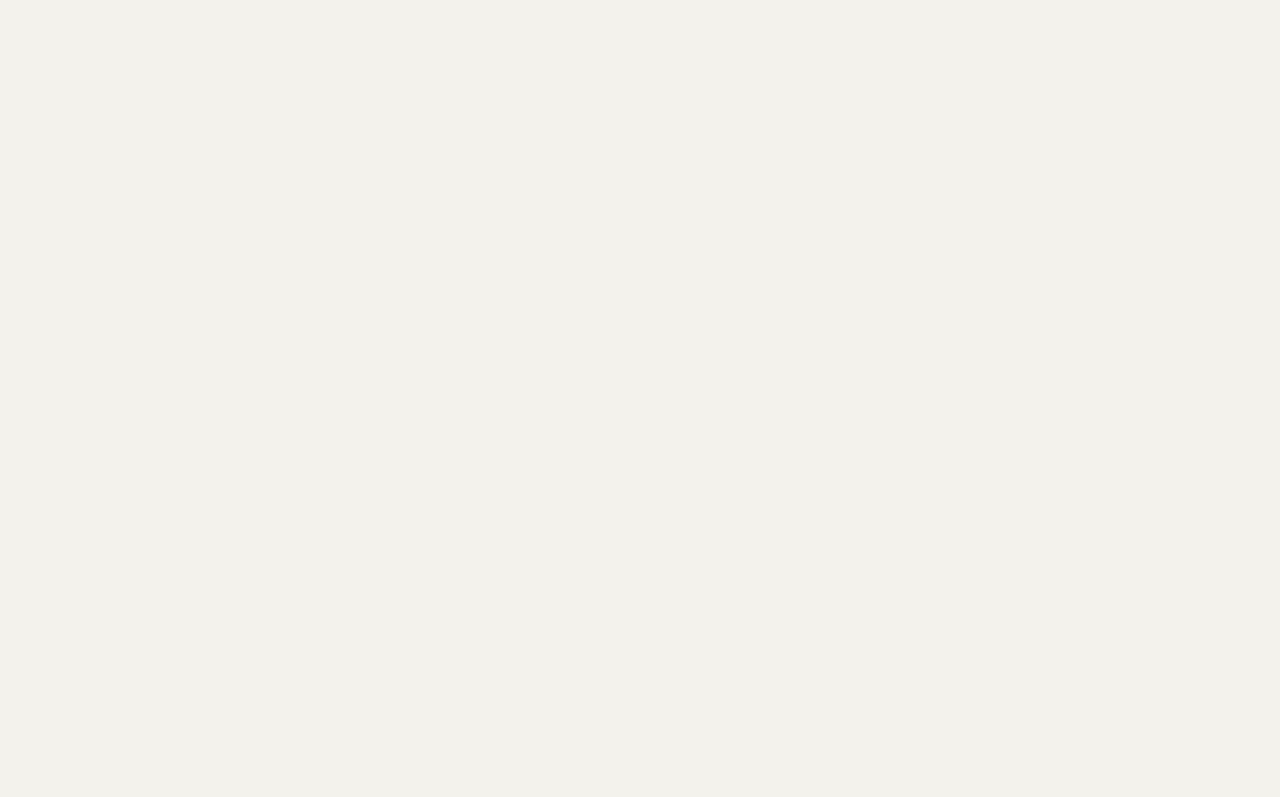
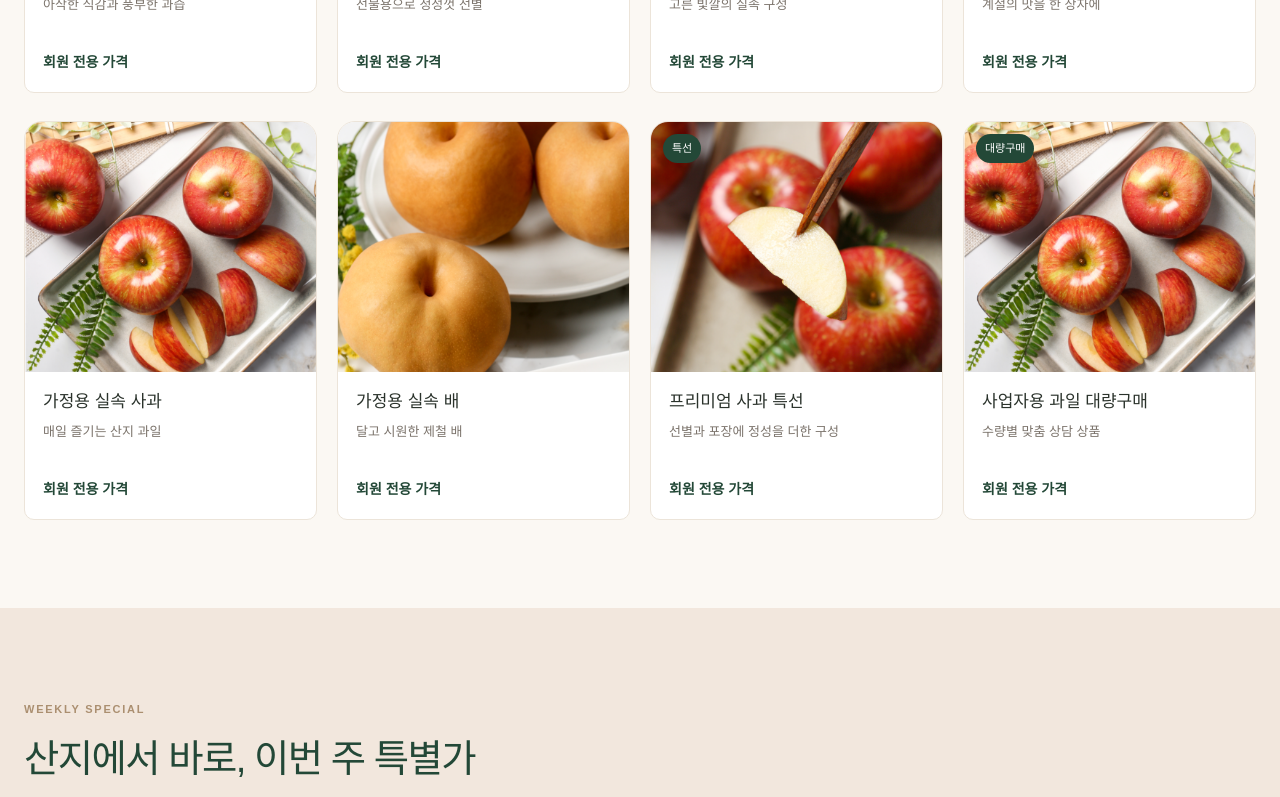
Before and after one commit to dldhkddl/nature, a Next.js app: page /pureubon-preview in a window 1280 px wide. Shown: the part 1200-1997 px from the top of the page. Before the commit the page ends 800 px from the top, so only its background shows below. Built offline with nearby package versions, Linux system fonts and the light colour scheme.

Commit message:
feat: add Pureubon produce sections

```diff
--- /dev/null
+++ b/app/pureubon-preview/_components/ProductCard.tsx
@@ -0,0 +1,26 @@
+import type { ProductPreview } from "../content";
+import styles from "../preview.module.css";
+
+export function ProductCard({ product }: { product: ProductPreview }) {
+  return (
+    <article
+      className={styles.productCard}
+      data-preview-product={product.id}
+    >
+      <a
+        href={`#product-${product.id}`}
+        aria-label={`${product.name} 상세 보기`}
+      >
+        <div className={styles.productImage}>
+          <img src={product.image} alt="" />
+          {product.badge ? <span>{product.badge}</span> : null}
+        </div>
+        <div className={styles.productBody}>
+          <h3>{product.name}</h3>
+          <p>{product.description}</p>
+          <strong>{product.priceLabel}</strong>
+        </div>
+      </a>
+    </article>
+  );
+}
--- /dev/null
+++ b/app/pureubon-preview/_components/ProductSection.tsx
@@ -0,0 +1,41 @@
+import type { ProductPreview } from "../content";
+import styles from "../preview.module.css";
+import { ProductCard } from "./ProductCard";
+
+type ProductSectionProps = {
+  id: string;
+  eyebrow: string;
+  title: string;
+  description: string;
+  products: readonly ProductPreview[];
+  tone?: "default" | "beige";
+};
+
+export function ProductSection({
+  id,
+  eyebrow,
+  title,
+  description,
+  products,
+  tone = "default",
+}: ProductSectionProps) {
+  return (
+    <section
+      id={id}
+      className={`${styles.productSection} ${
+        tone === "beige" ? styles.beigeSection : ""
+      }`}
+    >
+      <div className={styles.sectionHeading}>
+        <span>{eyebrow}</span>
+        <h2>{title}</h2>
+        <p>{description}</p>
+      </div>
+      <div className={styles.productGrid}>
+        {products.map((item) => (
+          <ProductCard key={item.id} product={item} />
+        ))}
+      </div>
+    </section>
+  );
+}
--- a/app/pureubon-preview/content.ts
+++ b/app/pureubon-preview/content.ts
@@ -39,3 +39,135 @@ export const quickLinks: QuickLink[] = [
     href: "#customer-center",
   },
 ];
+
+export type ProductPreview = {
+  id: string;
+  name: string;
+  description: string;
+  priceLabel: "회원 전용 가격";
+  image: string;
+  badge?: string;
+};
+
+const product = (
+  id: string,
+  name: string,
+  description: string,
+  image: string,
+  badge?: string,
+): ProductPreview => ({
+  id,
+  name,
+  description,
+  image,
+  badge,
+  priceLabel: "회원 전용 가격",
+});
+
+export const featuredProducts: ProductPreview[] = [
+  product(
+    "apple-3kg",
+    "산지직송 햇사과 3kg",
+    "아삭한 식감과 풍부한 과즙",
+    "/samples/apple-main.png",
+    "인기",
+  ),
+  product(
+    "pear-5kg",
+    "프리미엄 신고배 5kg",
+    "선물용으로 정성껏 선별",
+    "/samples/pear-main.png",
+    "추천",
+  ),
+  product(
+    "apple-gift",
+    "사과 선물세트",
+    "고른 빛깔의 실속 구성",
+    "/samples/apple-cut.png",
+  ),
+  product(
+    "season-box",
+    "제철 과일 혼합상자",
+    "계절의 맛을 한 상자에",
+    "/samples/pear-main.png",
+    "제철",
+  ),
+  product(
+    "apple-family",
+    "가정용 실속 사과",
+    "매일 즐기는 산지 과일",
+    "/samples/apple-main.png",
+  ),
+  product(
+    "pear-family",
+    "가정용 실속 배",
+    "달고 시원한 제철 배",
+    "/samples/pear-main.png",
+  ),
+  product(
+    "apple-premium",
+    "프리미엄 사과 특선",
+    "선별과 포장에 정성을 더한 구성",
+    "/samples/apple-cut.png",
+    "특선",
+  ),
+  product(
+    "fruit-bulk",
+    "사업자용 과일 대량구매",
+    "수량별 맞춤 상담 상품",
+    "/samples/apple-main.png",
+    "대량구매",
+  ),
+];
+
+export const dealProducts: ProductPreview[] = [
+  product(
+    "deal-apple",
+    "이번 주 사과 특가",
+    "산지 물량 한정 구성",
+    "/samples/apple-main.png",
+    "특가",
+  ),
+  product(
+    "deal-pear",
+    "이번 주 배 특가",
+    "신선 출고 한정 수량",
+    "/samples/pear-main.png",
+    "특가",
+  ),
+  product(
+    "deal-gift",
+    "제철 선물상자",
+    "감사의 마음을 담은 포장",
+    "/samples/apple-cut.png",
+    "제철",
+  ),
+  product(
+    "deal-bulk",
+    "농산물 대량구매 기획",
+    "사업자 회원 전용 상담",
+    "/samples/pear-main.png",
+    "기획",
+  ),
+];
+
+export const farmGroups = [
+  {
+    id: "season-fruit",
+    title: "제철 과일",
+    description: "가장 맛있는 때에 선별한 산지 과일",
+    products: featuredProducts.slice(0, 3),
+  },
+  {
+    id: "farm-specialties",
+    title: "채소·특산물",
+    description: "산지의 개성을 담은 믿을 수 있는 채소와 특산물",
+    products: featuredProducts.slice(3, 6),
+  },
+  {
+    id: "gift-sets",
+    title: "선물세트",
+    description: "받는 분의 마음까지 생각한 정성 포장",
+    products: featuredProducts.slice(5, 8),
+  },
+] as const;
--- a/app/pureubon-preview/page.tsx
+++ b/app/pureubon-preview/page.tsx
@@ -1,5 +1,12 @@
+import { ProductCard } from "./_components/ProductCard";
+import { ProductSection } from "./_components/ProductSection";
 import { SiteHeader } from "./_components/SiteHeader";
-import { quickLinks } from "./content";
+import {
+  dealProducts,
+  farmGroups,
+  featuredProducts,
+  quickLinks,
+} from "./content";
 import styles from "./preview.module.css";
 
 export default function PureubonPreviewPage() {
@@ -39,6 +46,68 @@ export default function PureubonPreviewPage() {
             </a>
           ))}
         </section>
+
+        <div data-cafe24-slot="featured-products">
+          <ProductSection
+            id="all-products"
+            eyebrow="BEST PRODUCTS"
+            title="지금 많이 찾는 상품"
+            description="자연섬김 고객이 먼저 찾은 산지 농산물입니다."
+            products={featuredProducts}
+          />
+        </div>
+
+        <div data-cafe24-slot="season-deals">
+          <ProductSection
+            id="season-deals"
+            eyebrow="WEEKLY SPECIAL"
+            title="산지에서 바로, 이번 주 특별가"
+            description="제철 물량을 좋은 조건으로 준비했습니다."
+            products={dealProducts}
+            tone="beige"
+          />
+        </div>
+
+        <section
+          id="farm-products"
+          className={styles.farmGroups}
+          data-cafe24-slot="farm-groups"
+        >
+          <div className={styles.sectionHeading}>
+            <span>FARM COLLECTION</span>
+            <h2>농산물 상품군별 인기상품</h2>
+            <p>제철 과일부터 정성스러운 선물세트까지 만나보세요.</p>
+          </div>
+
+          {farmGroups.map((group) => (
+            <div className={styles.farmGroup} id={group.id} key={group.id}>
+              <div>
+                <h3>{group.title}</h3>
+                <p>{group.description}</p>
+              </div>
+              <div className={styles.compactGrid}>
+                {group.products.map((item) => (
+                  <ProductCard key={`${group.id}-${item.id}`} product={item} />
+                ))}
+              </div>
+            </div>
+          ))}
+        </section>
+
+        <section
+          id="exhibitions"
+          className={styles.exhibition}
+          data-cafe24-slot="exhibitions"
+        >
+          <div>
+            <span>CURATED FOR YOU</span>
+            <h2>자연섬김 기획전</h2>
+            <p>
+              제철상품, 선물세트, 대량구매 상품을 한곳에서 확인하세요.
+            </p>
+          </div>
+          <a href="#season-deals">기획상품 보러가기</a>
+        </section>
       </main>
     </div>
   );
--- a/app/pureubon-preview/preview.module.css
+++ b/app/pureubon-preview/preview.module.css
@@ -138,3 +138,164 @@
   color: #7e756b;
   font-size: 12px;
 }
+
+.productSection,
+.farmGroups {
+  padding: 88px max(24px, calc((100% - 1280px) / 2));
+}
+
+.beigeSection {
+  background: var(--nature-cream);
+}
+
+.sectionHeading {
+  max-width: 620px;
+  margin-bottom: 34px;
+}
+
+.sectionHeading > span {
+  color: var(--nature-brown);
+  font-size: 11px;
+  font-weight: 800;
+  letter-spacing: 0.16em;
+}
+
+.sectionHeading h2 {
+  margin: 10px 0 8px;
+  color: var(--nature-green);
+  font-size: clamp(28px, 3vw, 42px);
+  letter-spacing: -0.04em;
+}
+
+.sectionHeading p {
+  margin: 0;
+  color: #786f65;
+}
+
+.productGrid {
+  display: grid;
+  grid-template-columns: repeat(4, minmax(0, 1fr));
+  gap: 28px 20px;
+}
+
+.productCard {
+  min-width: 0;
+  overflow: hidden;
+  background: #fff;
+  border: 1px solid #ece4d9;
+  border-radius: 18px 18px 10px 10px;
+}
+
+.productImage {
+  position: relative;
+  overflow: hidden;
+  aspect-ratio: 1 / 0.86;
+  background: var(--nature-beige);
+}
+
+.productImage img {
+  width: 100%;
+  height: 100%;
+  object-fit: cover;
+  transition: transform 0.3s ease;
+}
+
+.productCard:hover .productImage img {
+  transform: scale(1.025);
+}
+
+.productImage span {
+  position: absolute;
+  top: 12px;
+  left: 12px;
+  padding: 6px 9px;
+  background: var(--nature-green);
+  color: #fff;
+  font-size: 11px;
+  border-radius: 999px;
+}
+
+.productBody {
+  padding: 18px;
+}
+
+.productBody h3 {
+  margin: 0;
+  font-size: 17px;
+  line-height: 1.45;
+}
+
+.productBody p {
+  min-height: 39px;
+  margin: 7px 0 16px;
+  color: #7b736b;
+  font-size: 13px;
+  line-height: 1.5;
+}
+
+.productBody strong {
+  color: var(--nature-green);
+  font-size: 14px;
+}
+
+.farmGroups {
+  background: #fff;
+}
+
+.farmGroup {
+  display: grid;
+  grid-template-columns: 240px 1fr;
+  gap: 48px;
+  padding: 34px 0;
+  border-top: 1px solid var(--nature-beige);
+}
+
+.farmGroup > div:first-child h3 {
+  margin: 0 0 8px;
+  color: var(--nature-green);
+  font-size: 24px;
+}
+
+.farmGroup > div:first-child p {
+  margin: 0;
+  color: #786f65;
+  line-height: 1.65;
+}
+
+.compactGrid {
+  display: grid;
+  grid-template-columns: repeat(3, minmax(0, 1fr));
+  gap: 18px;
+}
+
+.exhibition {
+  display: flex;
+  align-items: center;
+  justify-content: space-between;
+  gap: 32px;
+  padding: 62px max(24px, calc((100% - 1280px) / 2));
+  background: var(--nature-green);
+  color: #fff;
+}
+
+.exhibition span {
+  color: #d8c7ad;
+  font-size: 11px;
+  letter-spacing: 0.16em;
+}
+
+.exhibition h2 {
+  margin: 10px 0 7px;
+  font-size: 36px;
+}
+
+.exhibition p {
+  margin: 0;
+  color: #dce5dd;
+}
+
+.exhibition a {
+  flex: none;
+  padding: 14px 22px;
+  border: 1px solid #fff;
+}
```
Also changed, not shown: 1 other file (tests, documents, lock files or other folders).
